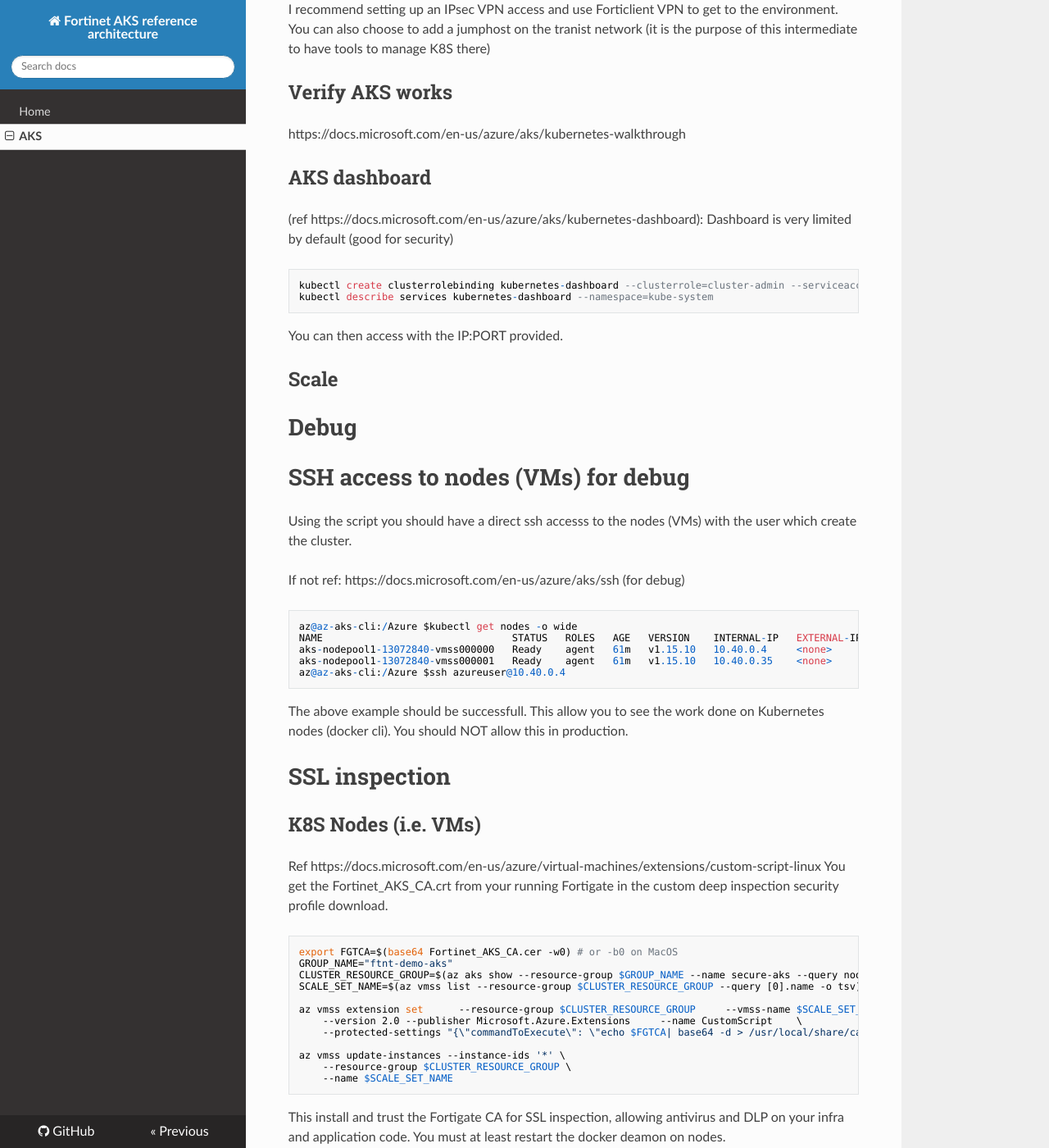
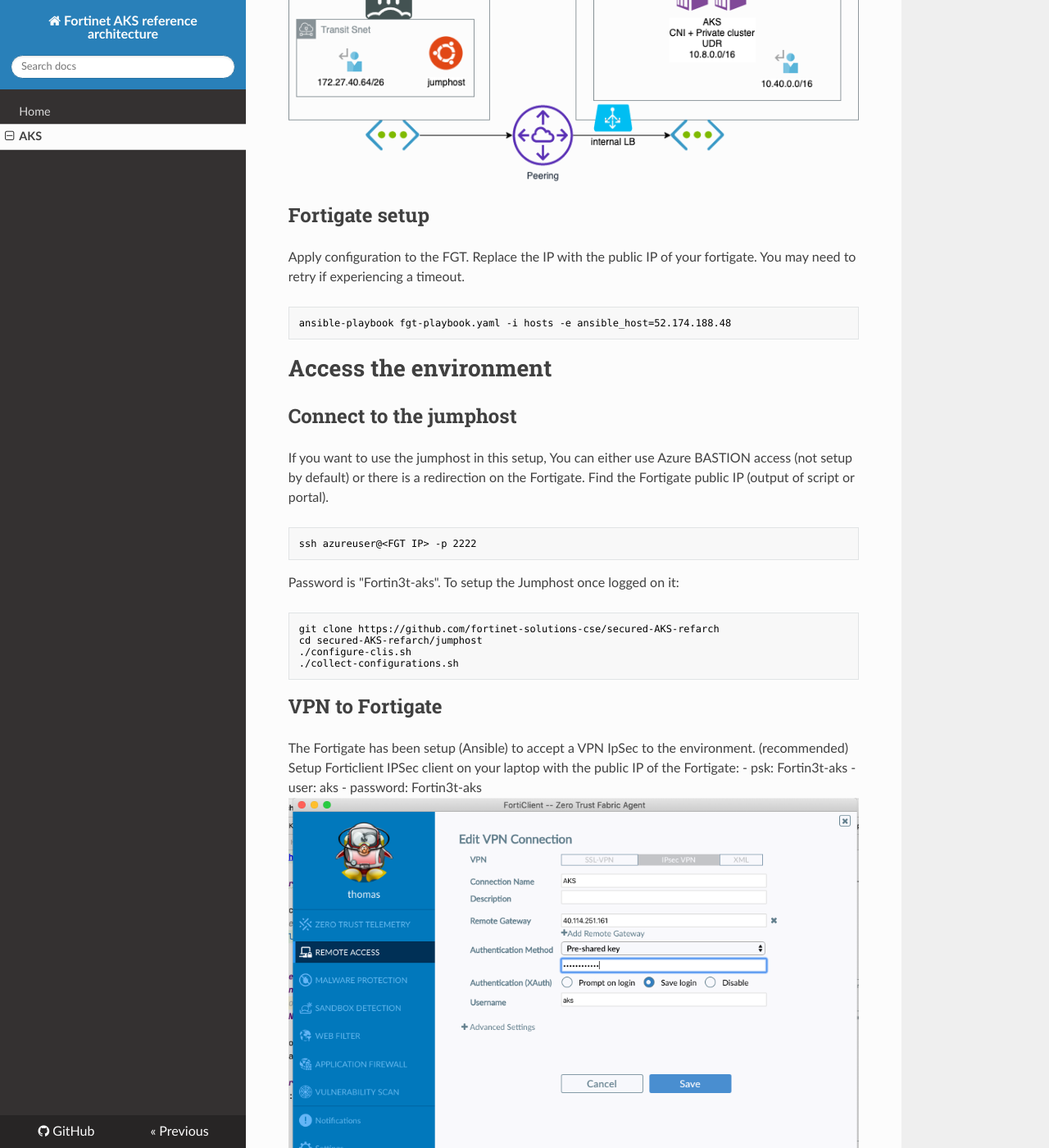
Before and after one commit to fortinet-solutions-cse/secured-AKS-refarch, an MkDocs documentation site: the page built from docs/AKS-Private-secured.md, in a window 1280 px wide and 1400 px high, scrolled down 1899 px. Shown: the whole window at 82% size. Built offline with MkDocs 1.6.1, drawn with Linux system fonts in a browser that asks for light colours; nearby versions of some CDN libraries; some of the changed text lies outside the part shown.

Commit message:
Documenting and illustration of setting up the environment. Separate the using environment section. readthedocs compatible

````diff
--- a/docs/AKS-Private-secured.md
+++ b/docs/AKS-Private-secured.md
@@ -1,119 +1,95 @@
 # Securing Azure managed Kubernetes (AKS)
 
-This demo automate the deployment of a Fortigate a Fortiweb and an Azure managed Kubernetes (AKS) with private API feature.
+This is an automated deployment of a Fortigate to secure an Azure managed Kubernetes (AKS) in full private setup API, nodes and CNI.
 The goal is to set the scene to help understand and secure with Fortinet solutions an AKS environment and applications.
-It has been kept simple (1 Fortigate) for education and cost perspective. Contact a Fortinet representative for a completly scalable and automated solution.
+It has been kept simple (1 Fortigate) for education and cost perspective.
+
+Thanks to peering it can easily use more advanced Fortgiate on Azure solutions.
+Contact a Fortinet representative for a completly scalable and automated solution.
 
 # Bootstrap
 Of course you need an Azure account with all necessary subscriptions and permissions.
 Get the code
+```shell
+git clone https://github.com/fortinet-solutions-cse/secured-AKS-refarch
+cd secured-AKS-refarch
 ```
-git clone https://github.com/fortinet-solutions-cse/ftnt-demo.git --recursive
-cd ftnt-demo/Azure
-```
+
+If you don't have azure cli installed you can also use:
 ## Using provided docker image
-```
+```shell
 docker run -v $PWD:/Azure/  -i --name az-aks-cli  -h az-aks-cli -t fortinetsolutioncse/az-aks-cli
 ```
-
 If like me you have internal SSL inspection you use the same image.
 (Curious check the code).
 
-```
+```shell
 export FGTCA=$(base64 Fortinet_CA_SSL.cer -b0)
 # this is for MacOS use -w0 on Linux
 docker run -v $PWD:/Azure/ -e FGTCA -i --name az-aks-cli  -h az-aks-cli -t fortinetsolutioncse/az-aks-cli
 ```
+## Using your own clis
+
+Depending on your environement you will need Azure cli and Ansible at least 2.9.
+In addition you must install Fortigate support for Ansible:
+```shell
+ansible-galaxy collection install fortinet.fortios
+```
 
 
-## Script
+## Script to set the architecture
+```shell
+az login
+./Step1-FortigateAndNetworks.sh
 ```
-az login
-./Secure-AKS.sh
+This deploy a single fortigate VM with predefined setup. To login fgtadmin/Fortin3t-aks to the fortigate. It can be replaced by a more advanced Fortigate in HA, scalable transit etc..
+Depends on Fortinet generic blueprint : https://github.com/40net-cloud/fortinet-azure-solutions/
+
+
+```shell
+./Step2-PrivateAKS.sh
 ```
-The script will deploy the following and ensure all AKS traffic goes to the Firewall for analysis.
-Again for education, feature it can be split and made elastic.
+This deploy a jumphost VM in the transit area for convenience.
+A AKS with the following options:
+ - enable-private-cluster
+ - network-plugin azure
+ - generate-ssh-keys
+ - outbound-type userDefinedRouting
+
+The result is a fully private setup (API and nodes) and ensuring there is firewall observability and prevention on outbound an inter-nodes traffic.
 ![Architecture](SecureAKS.png)
 
-# Day 1
+## Fortigate setup
 Apply configuration to the FGT.
-
-```
+Replace the IP with the public IP of your fortigate. You may need to retry if experiencing a timeout.
+```shell
 ansible-playbook fgt-playbook.yaml -i hosts -e ansible_host=52.174.188.48
 ```
 
 # Access the environment
+## Connect to the jumphost
+
+If you want to use the jumphost in this setup, You can either use Azure BASTION access (not setup by default) or there is a redirection on the Fortigate.
+Find the Fortigate public IP (output of script or portal).
+```shell
+ssh azureuser@<FGT IP> -p 2222
+```
+Password is "Fortin3t-aks".
+To setup the Jumphost once logged on it:
+```shell
+git clone https://github.com/fortinet-solutions-cse/secured-AKS-refarch
+cd secured-AKS-refarch/jumphost
+./configure-clis.sh
+./collect-configurations.sh
+```
 
 ## VPN to Fortigate
 
-I recommend setting up an IPsec VPN access and use Forticlient VPN to get to the environment.
-You can also choose to add a jumphost on the tranist network (it is the purpose of this intermediate to have tools to manage K8S there)
+The Fortigate has been setup (Ansible) to accept a VPN IpSec to the environment. (recommended)
+Setup Forticlient IPSec client on your laptop with the public IP of the Fortigate:
+- psk: Fortin3t-aks
+- user: aks
+- password: Fortin3t-aks
+![ScreenShot](FortiClient-screenshot.png)
 
-## Verify AKS works
-https://docs.microsoft.com/en-us/azure/aks/kubernetes-walkthrough
-
-## AKS dashboard
-(ref https://docs.microsoft.com/en-us/azure/aks/kubernetes-dashboard):
-Dashboard is very limited by default (good for security)
-
-```
-kubectl create clusterrolebinding kubernetes-dashboard --clusterrole=cluster-admin --serviceaccount=kube-system:kubernetes-dashboard
-kubectl describe services kubernetes-dashboard --namespace=kube-system
-```
-
-You can then access with the IP:PORT provided.
-## Scale
-# Debug
-
-
-# SSH access to nodes (VMs) for debug
-
-Using the script you should have a direct ssh accesss to the nodes (VMs) with the user which create the cluster.
-
-If not ref: https://docs.microsoft.com/en-us/azure/aks/ssh (for debug)
-
-
-```
-az@az-aks-cli:/Azure $kubectl get nodes -o wide
-NAME                                STATUS   ROLES   AGE   VERSION    INTERNAL-IP   EXTERNAL-IP   OS-IMAGE             KERNEL-VERSION      CONTAINER-RUNTIME
-aks-nodepool1-13072840-vmss000000   Ready    agent   61m   v1.15.10   10.40.0.4     <none>        Ubuntu 16.04.6 LTS   4.15.0-1071-azure   docker://3.0.10+azure
-aks-nodepool1-13072840-vmss000001   Ready    agent   61m   v1.15.10   10.40.0.35    <none>        Ubuntu 16.04.6 LTS   4.15.0-1071-azure   docker://3.0.10+azure
-az@az-aks-cli:/Azure $ssh azureuser@10.40.0.4
-```
-The above example should be successfull. This allow you to see the work done on Kubernetes nodes (docker cli).
-You should NOT allow this in production.
-
-# SSL inspection
-## K8S Nodes (i.e. VMs)
-Ref https://docs.microsoft.com/en-us/azure/virtual-machines/extensions/custom-script-linux
-You get the Fortinet_AKS_CA.crt from your running Fortigate in the custom deep inspection security profile download.
-
-```
-export FGTCA=$(base64 Fortinet_AKS_CA.cer -w0) # or -b0 on MacOS
-GROUP_NAME="ftnt-demo-aks"
-CLUSTER_RESOURCE_GROUP=$(az aks show --resource-group $GROUP_NAME --name secure-aks --query nodeResourceGroup -o tsv)
-SCALE_SET_NAME=$(az vmss list --resource-group $CLUSTER_RESOURCE_GROUP --query [0].name -o tsv)
-
-az vmss extension set      --resource-group $CLUSTER_RESOURCE_GROUP     --vmss-name $SCALE_SET_NAME   \
-    --version 2.0 --publisher Microsoft.Azure.Extensions     --name CustomScript    \
-    --protected-settings "{\"commandToExecute\": \"echo $FGTCA| base64 -d > /usr/local/share/ca-certificates/Fortinet_CA_SSL.crt ; update-ca-certificates --fresh; service docker restart \"}"
-
-az vmss update-instances --instance-ids '*' \
-    --resource-group $CLUSTER_RESOURCE_GROUP \
-    --name $SCALE_SET_NAME
-```
-
-This install and trust the Fortigate CA for SSL inspection, allowing antivirus and DLP on your infra and application code.
-You must at least restart the docker deamon on nodes.
-
-## quick test
-
-```
-kubectl run eicar --image=fortinetsolutioncse/ubuntu-eicar bash -it
-```
-
-Should trigger the antivirus
-## K8S containers
-
-# Helm development
-https://docs.microsoft.com/en-us/azure/aks/quickstart-helm
+# Use AKS
````
Also changed, not shown: docs/UsePrivateAKS.md (added, +55 -0 lines), docs/FortiClient-screenshot.png (added).
